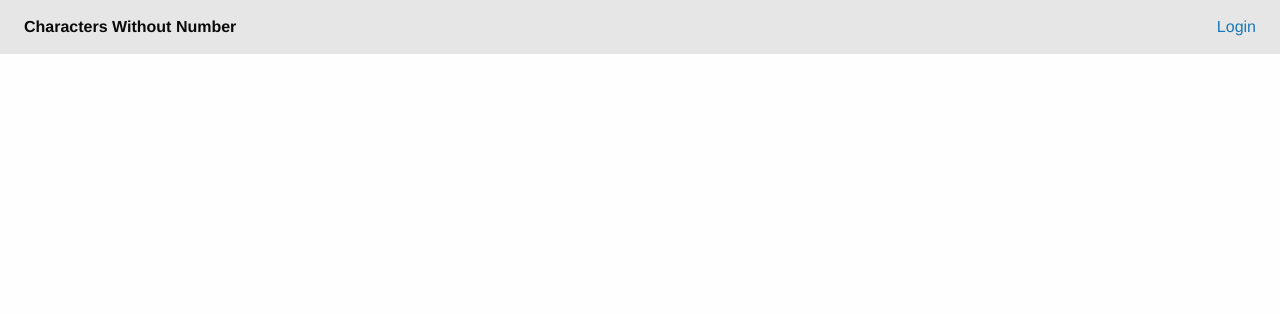
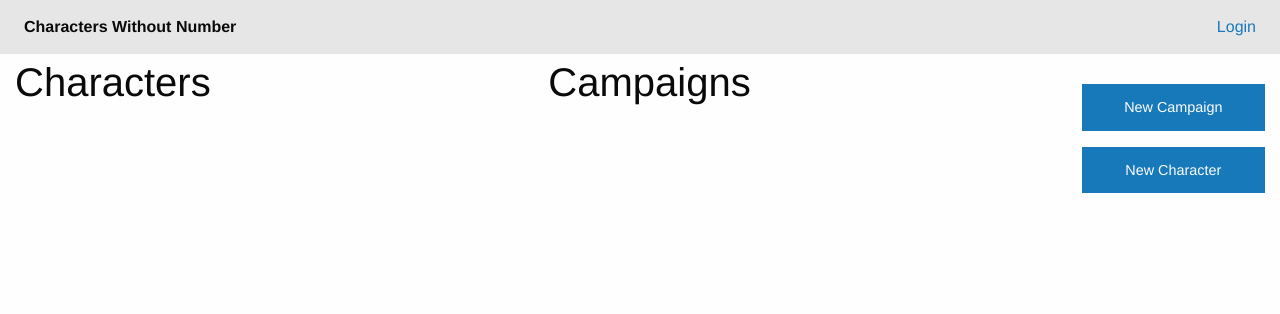
Before and after one commit to robkpaul/CharactersWithoutNumber, a Django app: template src/app/templates/home.html in a window 1280 px wide. Shown: the top 314 px of the page. Run offline with Django 4.2, Linux system fonts and the light colour scheme; the template is opened without the code that fills it, so the values that code supplies are empty; some libraries are stand-ins or nearby versions.

Commit message:
Home screen done

```diff
--- a/src/app/templates/home.html
+++ b/src/app/templates/home.html
@@ -6,4 +6,25 @@
 {% endblock %}
 
 {% block content %}
+<div class="grid-container full">
+    <div class="grid-x grid-padding-x">
+        <div class="grid-y grid-padding-y medium-5 cell">
+            <h2>Characters</h2>
+            {% for c in chars %}
+                <h4><a href="/character/{{c.id}}">{{c.text}}</a></h4>
+            {% endfor %}
+        </div>
+        <div class="grid-y grid-padding-y medium-5 cell">
+            <h2>Campaigns</h2>
+            {% for c in campaigns %}
+                <h4><a href="/campaign/{{c.id}}">{{c.text}}</a></h4>
+            {% endfor %}
+        </div>
+        <div class="grid-y grid-padding-y medium-2 cell">
+            <div class="cell"></div>
+            <a href="/create/campaign" class="cell button">New Campaign</a>
+            <a href="/create/character" class="cell button">New Character</a>
+        </div>
+    </div>
+</div>
 {% endblock %}
```
